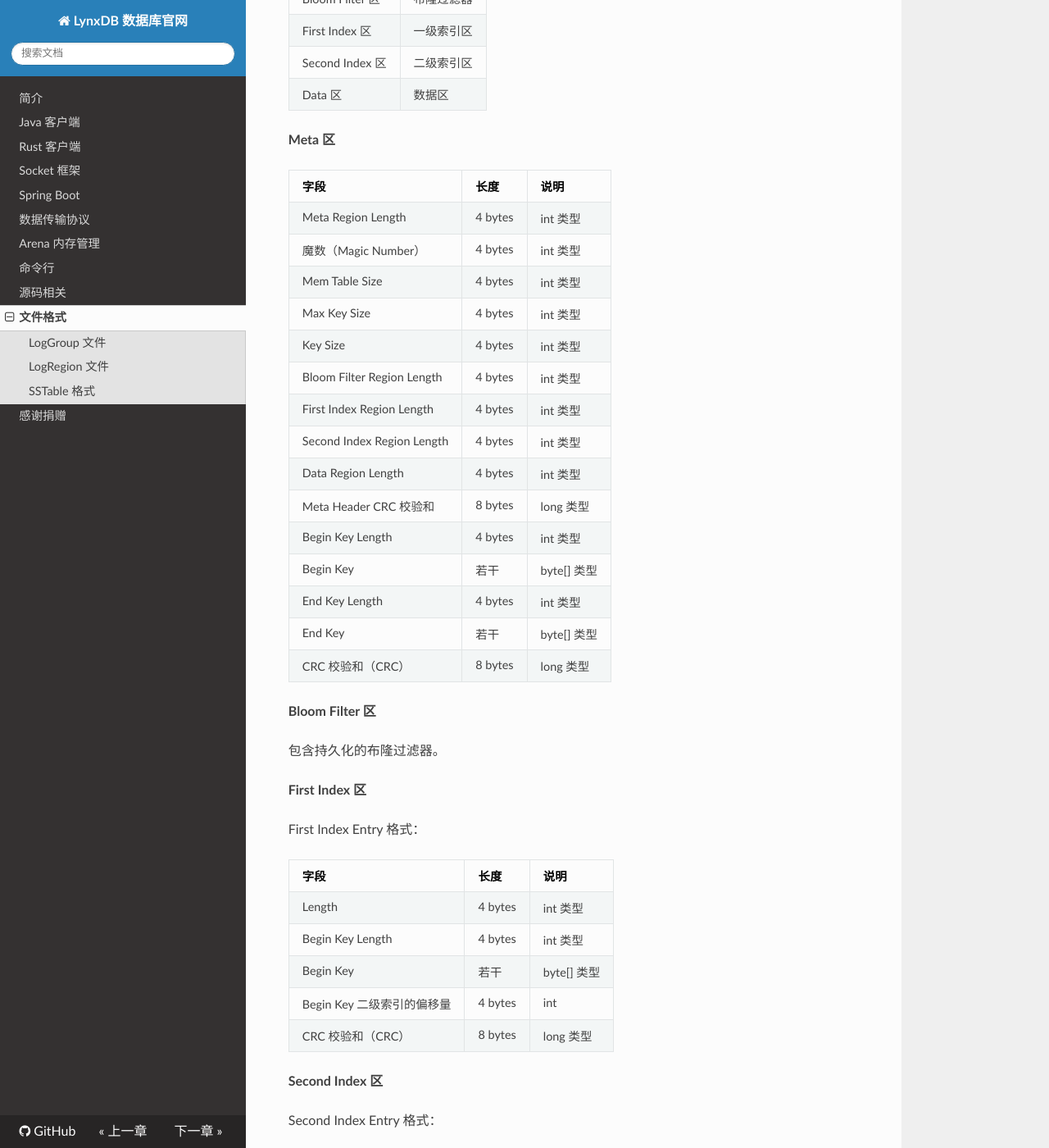
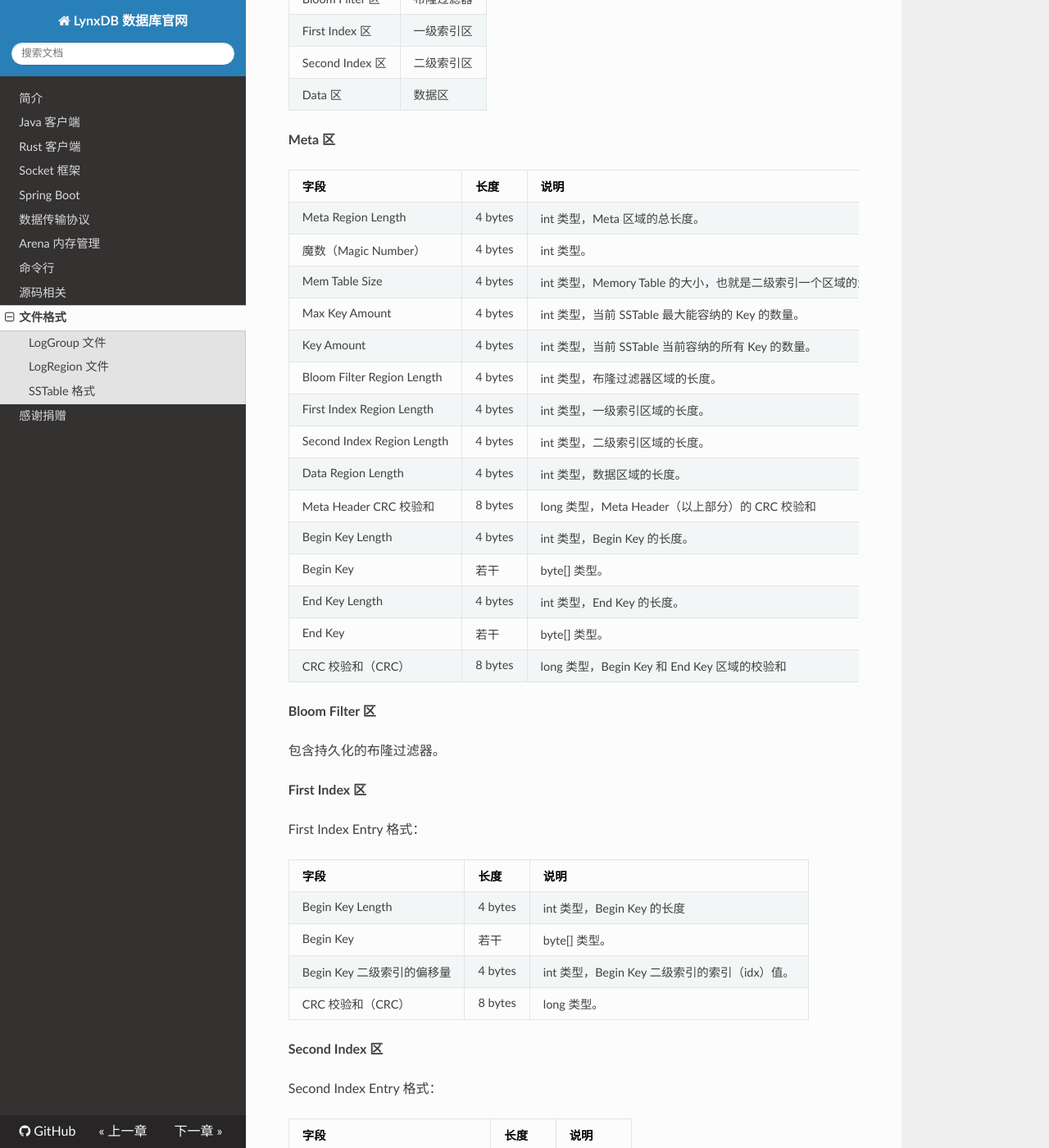
Before and after one commit to LynxDB-Project/lynxdb-docs, an MkDocs documentation site: the page built from docs/file_format.md, in a window 1280 px wide and 1400 px high, scrolled down 1721 px. Shown: the whole window at 82% size. Built offline with MkDocs 1.6.1, drawn with Linux system fonts in a browser that asks for light colours; nearby versions of some CDN libraries.

Commit message:
feat: Update file_format.md

```diff
--- a/docs/file_format.md
+++ b/docs/file_format.md
@@ -62,23 +62,23 @@ LogGroup 的序列号从 1 开始，逐次递增。
 
 **Meta 区**
 
-| 字段                       | 长度    | 说明        |
-| -------------------------- | ------- | ----------- |
-| Meta Region Length         | 4 bytes | int 类型    |
-| 魔数（Magic Number）       | 4 bytes | int 类型    |
-| Mem Table Size             | 4 bytes | int 类型    |
-| Max Key Size               | 4 bytes | int 类型    |
-| Key Size                   | 4 bytes | int 类型    |
-| Bloom Filter Region Length | 4 bytes | int 类型    |
-| First Index Region Length  | 4 bytes | int 类型    |
-| Second Index Region Length | 4 bytes | int 类型    |
-| Data Region Length         | 4 bytes | int 类型    |
-| Meta Header CRC 校验和     | 8 bytes | long 类型   |
-| Begin Key Length           | 4 bytes | int 类型    |
-| Begin Key                  | 若干    | byte[] 类型 |
-| End Key Length             | 4 bytes | int 类型    |
-| End Key                    | 若干    | byte[] 类型 |
-| CRC 校验和（CRC）          | 8 bytes | long 类型   |
+| 字段                       | 长度    | 说明                                                          |
+| -------------------------- | ------- | ------------------------------------------------------------- |
+| Meta Region Length         | 4 bytes | int 类型，Meta 区域的总长度。                                 |
+| 魔数（Magic Number）       | 4 bytes | int 类型。                                                    |
+| Mem Table Size             | 4 bytes | int 类型，Memory Table 的大小，也就是二级索引一个区域的大小。 |
+| Max Key Amount             | 4 bytes | int 类型，当前 SSTable 最大能容纳的 Key 的数量。              |
+| Key Amount                 | 4 bytes | int 类型，当前 SSTable 当前容纳的所有 Key 的数量。            |
+| Bloom Filter Region Length | 4 bytes | int 类型，布隆过滤器区域的长度。                              |
+| First Index Region Length  | 4 bytes | int 类型，一级索引区域的长度。                                |
+| Second Index Region Length | 4 bytes | int 类型，二级索引区域的长度。                                |
+| Data Region Length         | 4 bytes | int 类型，数据区域的长度。                                    |
+| Meta Header CRC 校验和     | 8 bytes | long 类型，Meta Header（以上部分）的 CRC 校验和               |
+| Begin Key Length           | 4 bytes | int 类型，Begin Key 的长度。                                  |
+| Begin Key                  | 若干    | byte[] 类型。                                                 |
+| End Key Length             | 4 bytes | int 类型，End Key 的长度。                                    |
+| End Key                    | 若干    | byte[] 类型。                                                 |
+| CRC 校验和（CRC）          | 8 bytes | long 类型，Begin Key 和 End Key 区域的校验和                  |
 
 **Bloom Filter 区**
 
@@ -88,13 +88,12 @@ LogGroup 的序列号从 1 开始，逐次递增。
 
 First Index Entry 格式：
 
-| 字段                       | 长度    | 说明        |
-| -------------------------- | ------- | ----------- |
-| Length                     | 4 bytes | int 类型    |
-| Begin Key Length           | 4 bytes | int 类型    |
-| Begin Key                  | 若干    | byte[] 类型 |
-| Begin Key 二级索引的偏移量 | 4 bytes | int         |
-| CRC 校验和（CRC）          | 8 bytes | long 类型   |
+| 字段                       | 长度    | 说明                                          |
+| -------------------------- | ------- | --------------------------------------------- |
+| Begin Key Length           | 4 bytes | int 类型，Begin Key 的长度                    |
+| Begin Key                  | 若干    | byte[] 类型。                                 |
+| Begin Key 二级索引的偏移量 | 4 bytes | int 类型，Begin Key 二级索引的索引（idx）值。 |
+| CRC 校验和（CRC）          | 8 bytes | long 类型。                                   |
 
 **Second Index 区**
 
```
